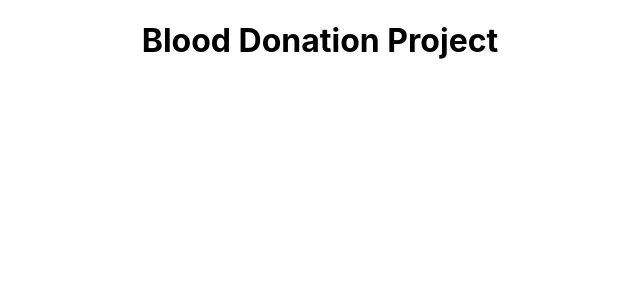
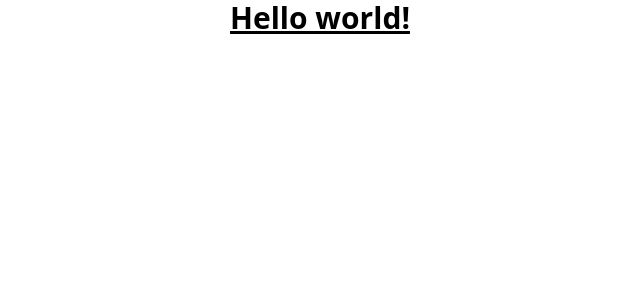
Before and after one commit to Saurav-Pant/Blood-Donation-Project, a React (Create React App) app in the folder Client/: page / in a window 1280 px wide. Shown: the top 300 px of the page, without its empty margins (320-960 px from the left). Built offline with nearby package versions, Linux system fonts and the light colour scheme.

Commit message:
tailwind Css setup Done

```diff
--- a/Client/package.json
+++ b/Client/package.json
@@ -34,5 +34,8 @@
       "last 1 firefox version",
       "last 1 safari version"
     ]
+  },
+  "devDependencies": {
+    "tailwindcss": "^3.3.2"
   }
 }
--- a/Client/src/App.js
+++ b/Client/src/App.js
@@ -3,7 +3,7 @@
 function App() {
   return (
     <div className="App">
-      <h1>Blood Donation Project</h1>
+      <h1 className="text-3xl font-bold underline">Hello world!</h1>
     </div>
   );
 }
--- /dev/null
+++ b/Client/src/components/navbar.jsx
@@ -0,0 +1,12 @@
+import React from 'react'
+
+const navbar = () => {
+  return (
+    <div>
+
+
+    </div>
+  )
+}
+
+export default navbar
--- a/Client/src/index.css
+++ b/Client/src/index.css
@@ -1,13 +1,3 @@
-body {
-  margin: 0;
-  font-family: -apple-system, BlinkMacSystemFont, 'Segoe UI', 'Roboto', 'Oxygen',
-    'Ubuntu', 'Cantarell', 'Fira Sans', 'Droid Sans', 'Helvetica Neue',
-    sans-serif;
-  -webkit-font-smoothing: antialiased;
-  -moz-osx-font-smoothing: grayscale;
-}
-
-code {
-  font-family: source-code-pro, Menlo, Monaco, Consolas, 'Courier New',
-    monospace;
-}
+@tailwind base;
+@tailwind components;
+@tailwind utilities;
--- /dev/null
+++ b/Client/tailwind.config.js
@@ -0,0 +1,8 @@
+/** @type {import('tailwindcss').Config} */
+module.exports = {
+  content: ["./src/**/*.{js,jsx,ts,tsx}"],
+  theme: {
+    extend: {},
+  },
+  plugins: [],
+};
```
Also changed, not shown: 1 other file (tests, documents, lock files or other folders).
